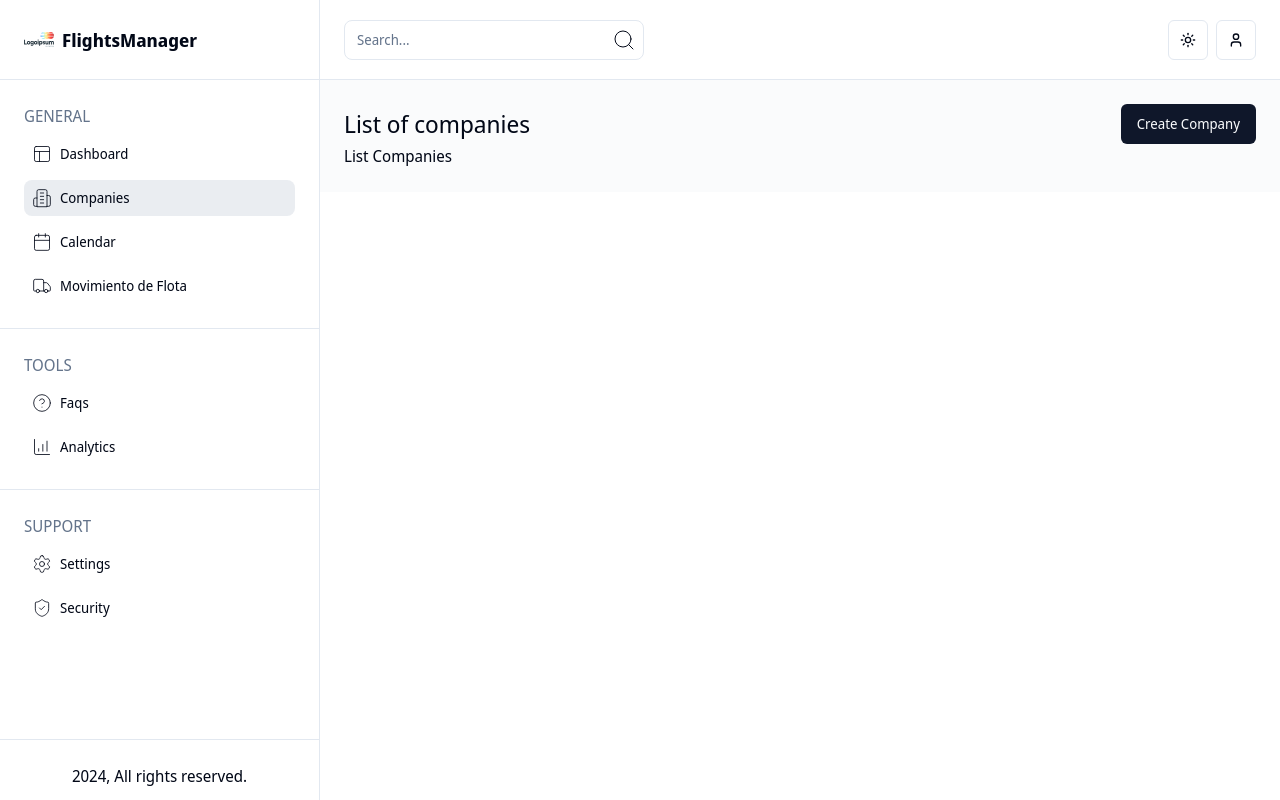
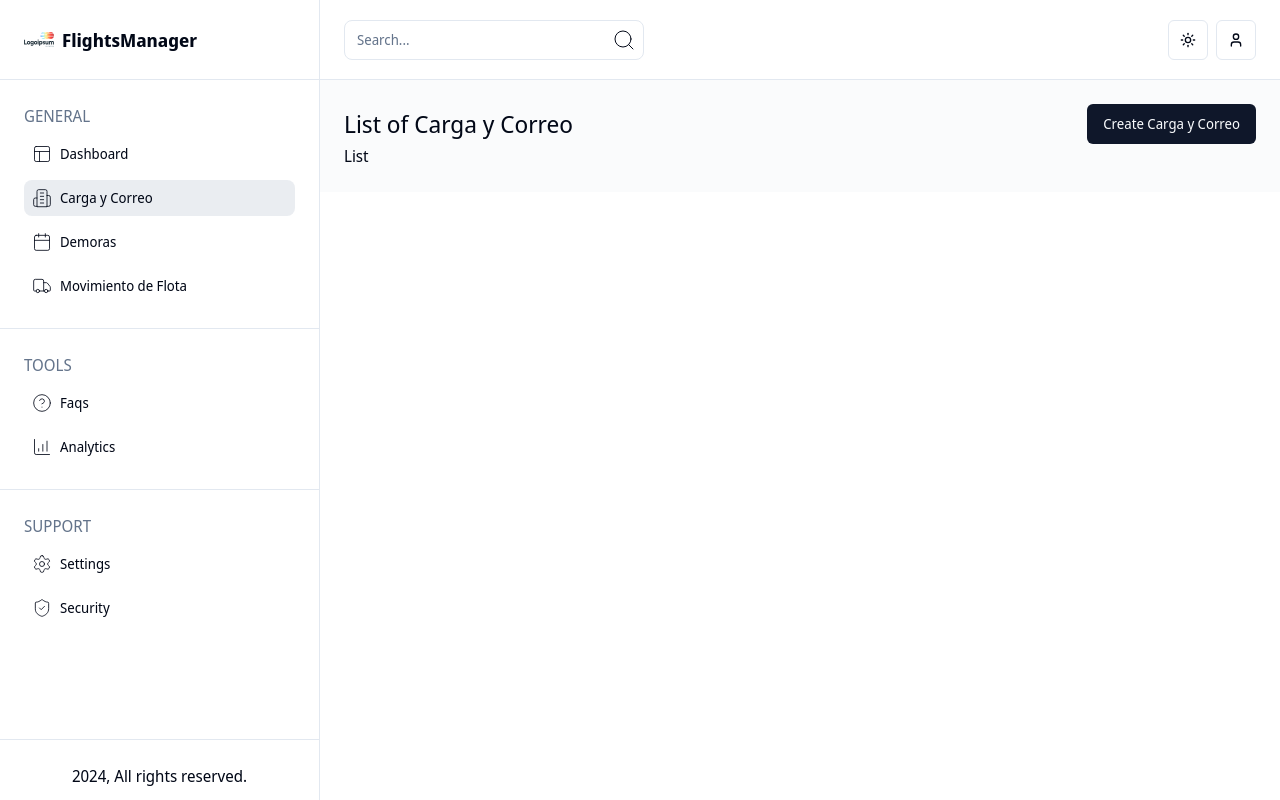
Before and after one commit to agadea/SICOESOP, a Next.js app: page /companies in a window 1280 px wide. Built offline with nearby package versions, Linux system fonts and the light colour scheme; no server answers.

Commit message:
feat: actualiza vista y encabezado de Carga y Correo

```diff
--- a/app/(routes)/companies/components/HeaderCompanies/FormCreateCustomer/FormCreateCustomer.tsx
+++ b/app/(routes)/companies/components/HeaderCompanies/FormCreateCustomer/FormCreateCustomer.tsx
@@ -71,9 +71,13 @@ export function FormCreateCustomer(props: FormCreateCustomerProps) {
             name="name"
             render={({ field }) => (
               <FormItem>
-                <FormLabel>Company name</FormLabel>
+                <FormLabel>Movement name</FormLabel>
                 <FormControl>
-                  <Input placeholder="Company name..." type="text" {...field} />
+                  <Input
+                    placeholder="Movement name..."
+                    type="text"
+                    {...field}
+                  />
                 </FormControl>
                 <FormMessage />
               </FormItem>
@@ -161,7 +165,7 @@ export function FormCreateCustomer(props: FormCreateCustomerProps) {
             name="profileImage"
             render={({ field }) => (
               <FormItem>
-                <FormLabel>Profile Image</FormLabel>
+                <FormLabel>Profile</FormLabel>
                 <FormControl>
                   <Input
                     placeholder="https://www.someimage.com/image.png"
--- a/app/(routes)/companies/components/HeaderCompanies/HeaderCompanies.tsx
+++ b/app/(routes)/companies/components/HeaderCompanies/HeaderCompanies.tsx
@@ -20,16 +20,16 @@ export function HeaderCompanies() {
   const [openModalCreate, setOpenModalCreate] = useState(false);
   return (
     <div className="flex justify-between items-center">
-      <h2 className="text-2xl">List of companies</h2>
+      <h2 className="text-2xl">List of Carga y Correo</h2>
       <Dialog open={openModalCreate} onOpenChange={setOpenModalCreate}>
         <DialogTrigger asChild>
-          <Button>Create Company</Button>
+          <Button>Create Carga y Correo</Button>
         </DialogTrigger>
         <DialogContent className="sm:max-w-[625px]">
           <DialogHeader>
-            <DialogTitle>Create Customer</DialogTitle>
+            <DialogTitle>Create Carga y Correo</DialogTitle>
             <DialogDescription>
-              Create and configure your customer
+              Create and configure your Carga y Correo
             </DialogDescription>
           </DialogHeader>
 
--- a/app/(routes)/companies/page.tsx
+++ b/app/(routes)/companies/page.tsx
@@ -5,7 +5,7 @@ export default function CompaniesPage() {
   return (
     <div>
       <HeaderCompanies />
-      <p>List Companies</p>
+      <p>List</p>
     </div>
   );
 }
--- a/components/SidebarRoutes/SidebarRoutes.data.ts
+++ b/components/SidebarRoutes/SidebarRoutes.data.ts
@@ -17,12 +17,12 @@ export const dataGeneralSidebar = [
   },
   {
     icon: Building2,
-    label: "Companies",
+    label: "Carga y Correo",
     href: "/companies"
   },
   {
     icon: Calendar,
-    label: "Calendar",
+    label: "Demoras",
     href: "/task"
   },
   {
```
